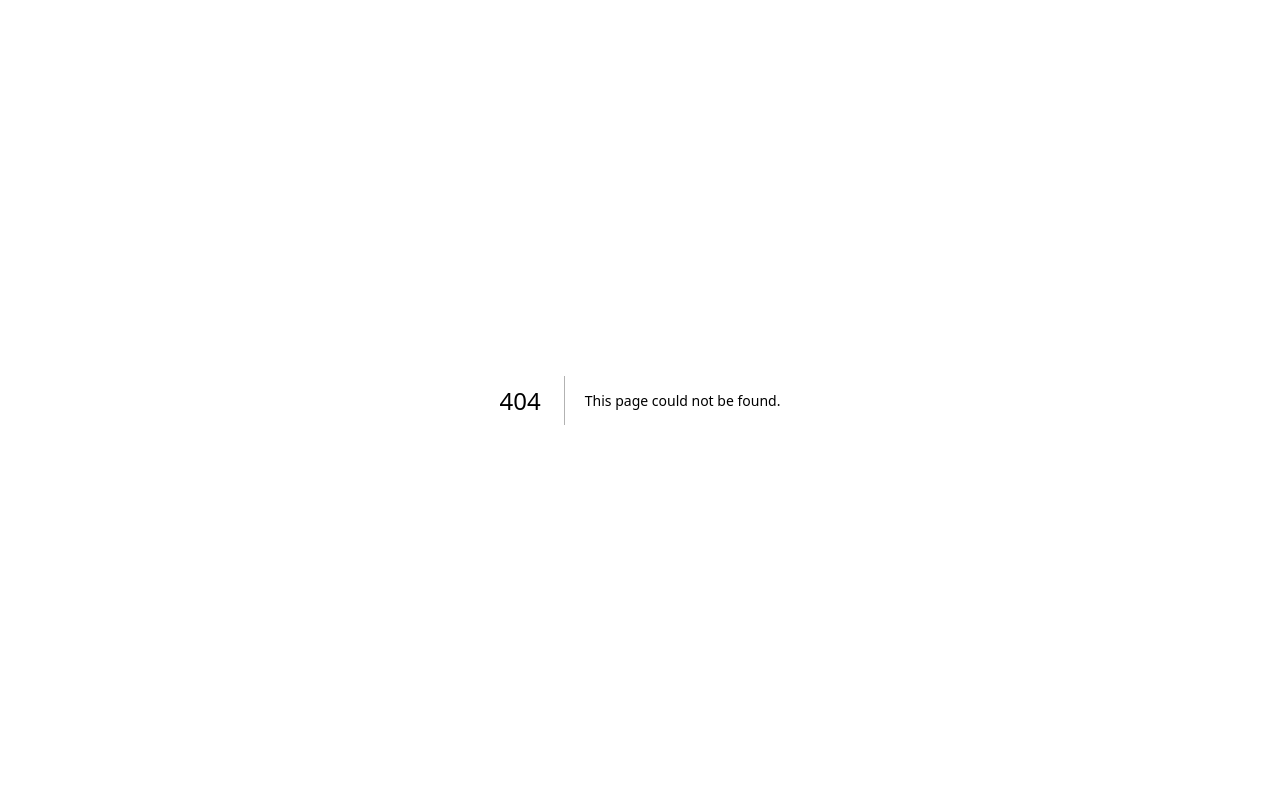
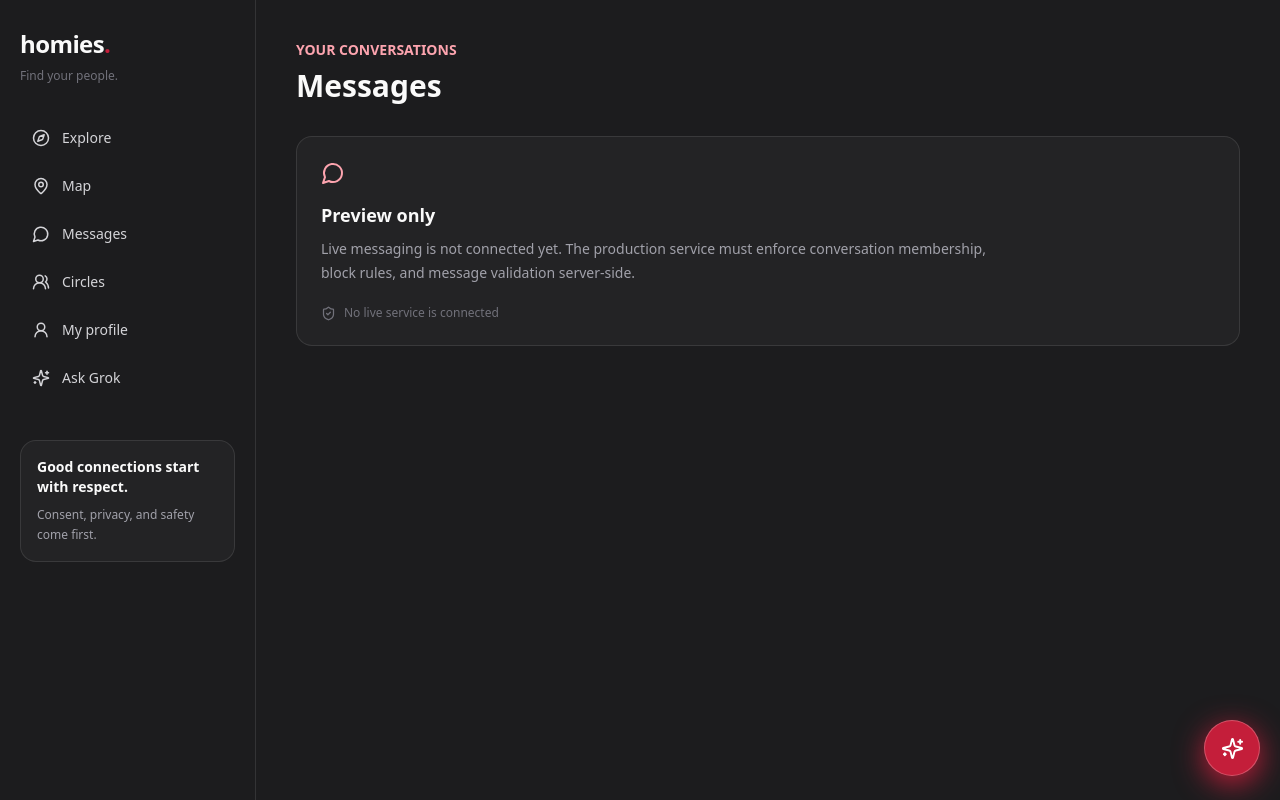
Before and after one commit to thelingolegacy-blip/TheLingoLegacy, a Next.js app in the folder homies/web/: page /chat in a window 1280 px wide. Before the commit this address had no page. Built offline with nearby package versions, Linux system fonts and the light colour scheme.

Commit message:
feat(homies-web): add safe preview route

```diff
--- /dev/null
+++ b/homies/web/src/app/(app)/chat/page.tsx
@@ -0,0 +1,5 @@
+import { MessageCircle, ShieldCheck } from "lucide-react";
+
+export default function Page() {
+  return <section><p className="text-sm font-semibold text-rose-300">YOUR CONVERSATIONS</p><h1 className="mt-2 text-3xl font-black">Messages</h1><div className="mt-8 rounded-2xl border border-white/10 bg-white/[0.03] p-6"><MessageCircle className="text-rose-300" size={24}/><h2 className="mt-4 text-lg font-bold">Preview only</h2><p className="mt-2 max-w-2xl text-sm leading-6 text-zinc-400">Live messaging is not connected yet. The production service must enforce conversation membership, block rules, and message validation server-side.</p><div className="mt-5 flex items-center gap-2 text-xs text-zinc-500"><ShieldCheck size={15}/> No live service is connected</div></div></section>;
+}
```
